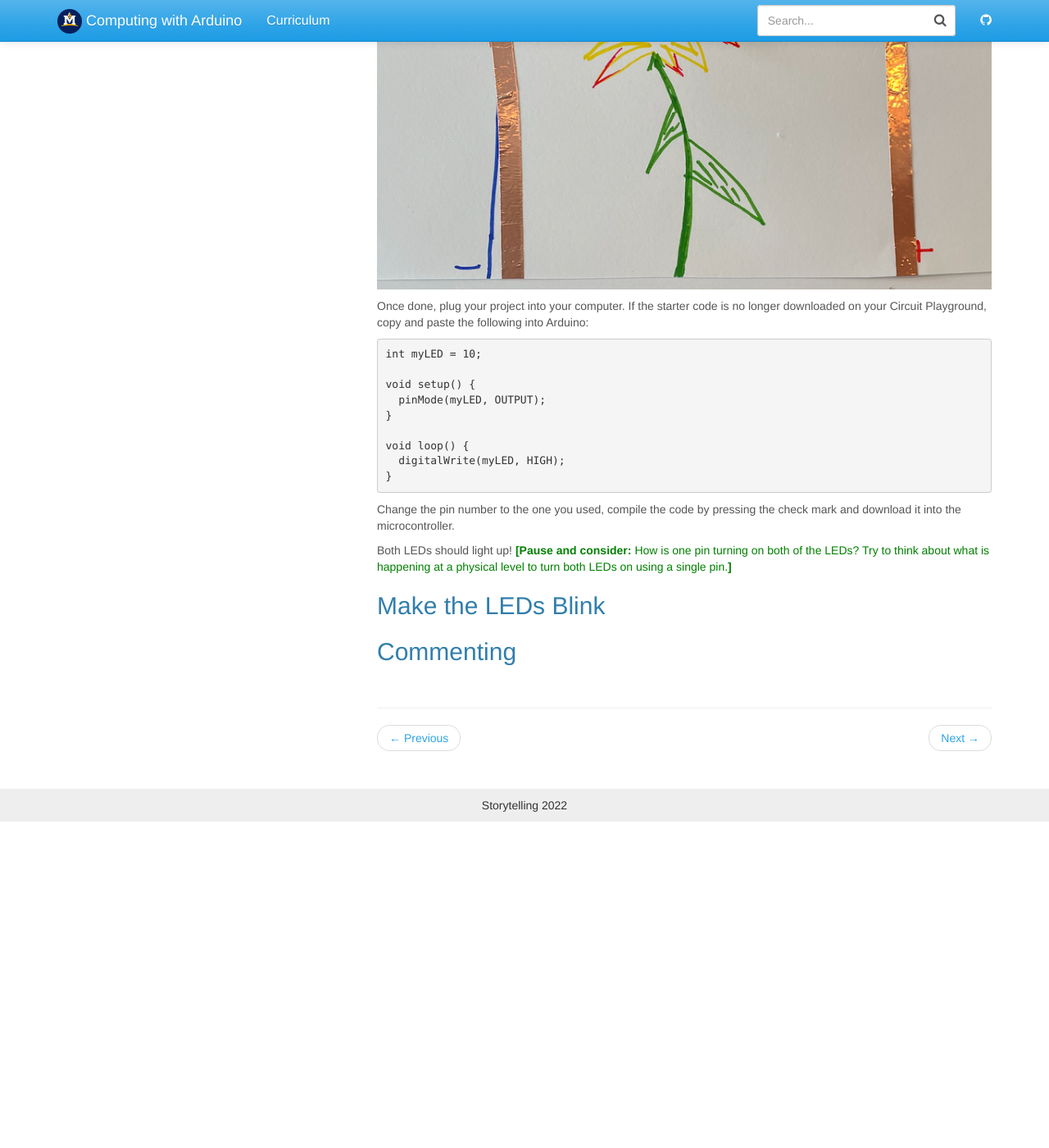
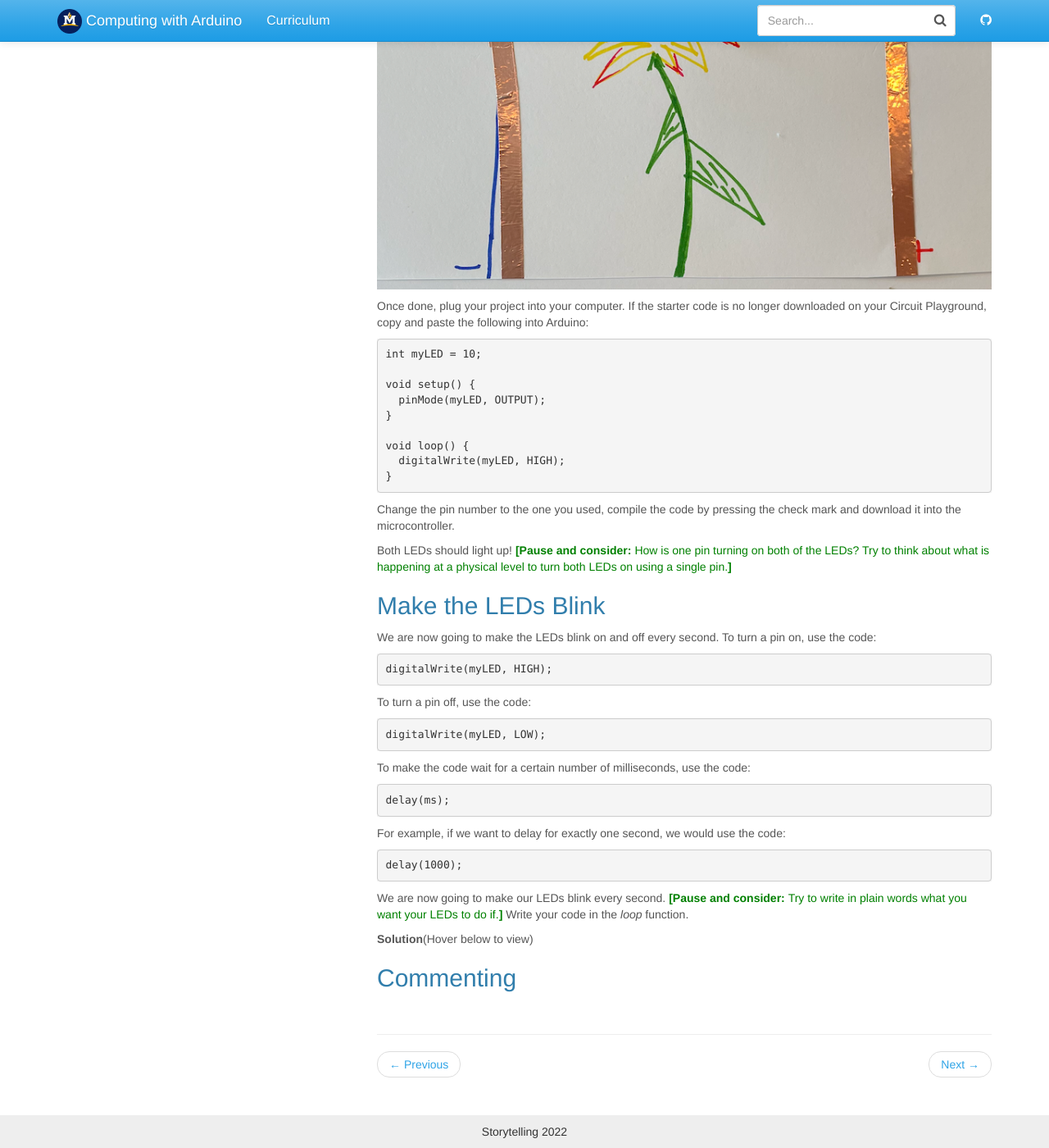
Before and after one commit to jake-chipps/friendometer, a Jekyll site: the page built from _docs/lessons/1-2.md, in a window 1280 px wide and 1400 px high, scrolled down 1544 px. Shown: the whole window at 82% size. Built offline with Jekyll 4.4.1, drawn with Linux system fonts in a browser that asks for light colours; before the commit the page ends 2546 px from its top, so only the background shows below that.

Commit message:
Add hint guide

````diff
--- a/_docs/lessons/1-2.md
+++ b/_docs/lessons/1-2.md
@@ -57,5 +57,34 @@ and download it into the microcontroller.
 Both LEDs should light up! <span class="think">How is one pin turning on both of the LEDs? Try to think about what is happening at a physical level to turn both LEDs on using a single pin.</span>
 
 ## Make the LEDs Blink
+We are now going to make the LEDs blink on and off every second. To turn a pin on,
+use the code:
+
+```
+digitalWrite(myLED, HIGH);
+```
+
+To turn a pin off, use the code:
+
+```
+digitalWrite(myLED, LOW);
+```
+
+To make the code wait for a certain number of milliseconds, use the code:
+
+```
+delay(ms);
+```
+
+For example, if we want to delay for exactly one second, we would use the code:
+
+```
+delay(1000);
+```
+
+We are now going to make our LEDs blink every second. <span class="think">Try to write in plain words what you want your LEDs to do if.</span> Write your code in the *loop* function.
+
+**Solution**(Hover below to view)
+<span class="solution">Turn LEDs on. Delay 1000. Turn LEDs off. Delay 1000.</span>
 
 ## Commenting
--- a/assets/css/main.scss
+++ b/assets/css/main.scss
@@ -68,3 +68,11 @@
     content: "]";
   }
 }
+
+.solution {
+  color: White;
+  border-style: dashed;
+  &:hover {
+    color: Black;
+  }
+}
````
